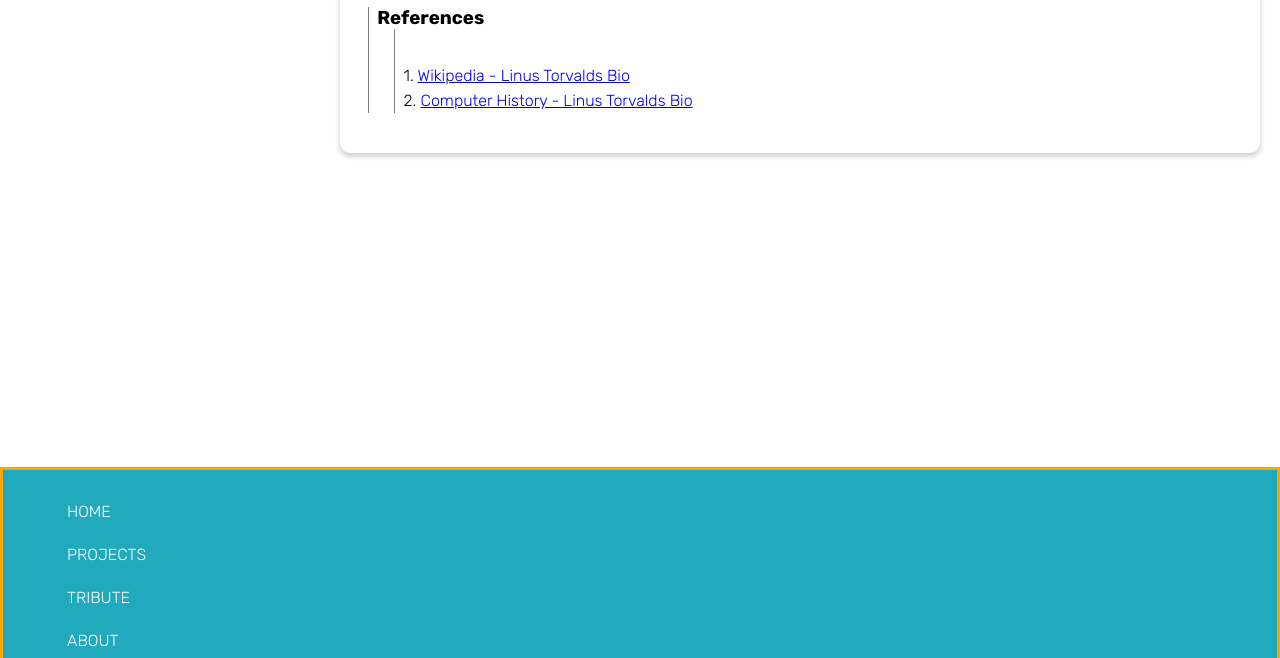
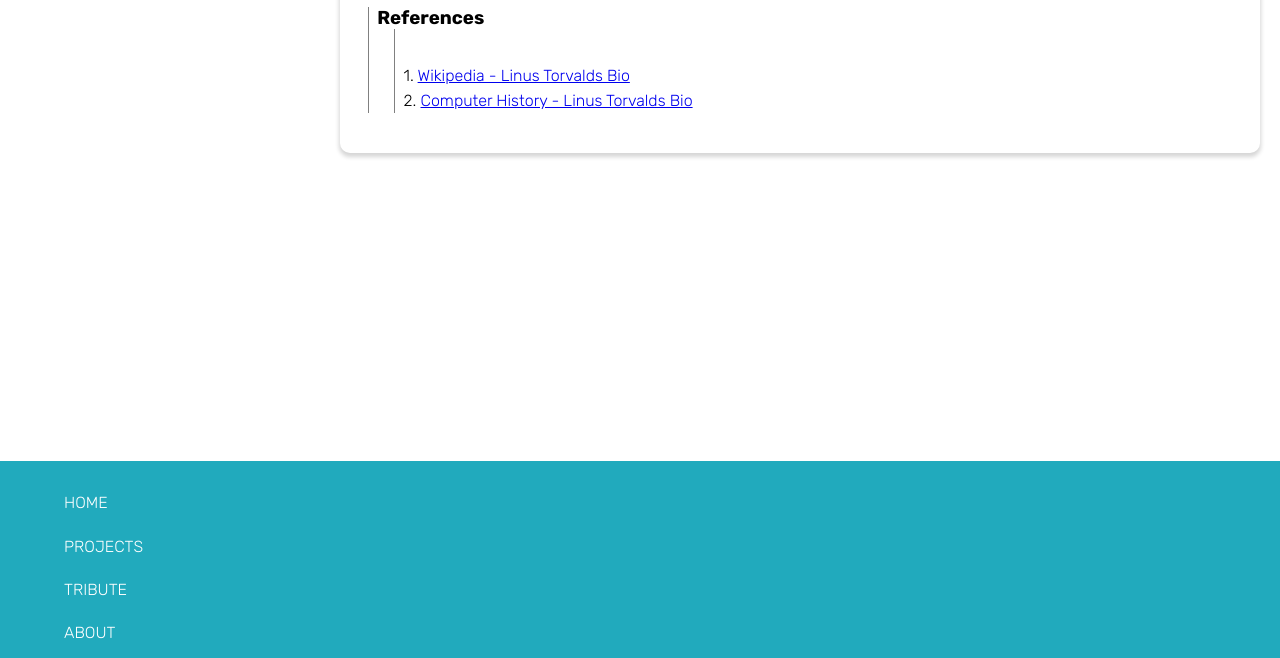
Before and after one commit to blurrypxl/tribute_page, a plain HTML site: page index.html in a window 1280 px wide. Shown: the part 1255-1913 px from the top of the page. Drawn offline with Linux system fonts and the light colour scheme.

Commit message:
Update 20

```diff
--- a/css/style.css
+++ b/css/style.css
@@ -246,7 +246,7 @@ body {
 }
 
 #footer-div #footer-nav {
-    border: 3px solid orange;
+    /* border: 3px solid orange; */
     display: flex;
     flex-direction: column;
     align-items: flex-start;
```
